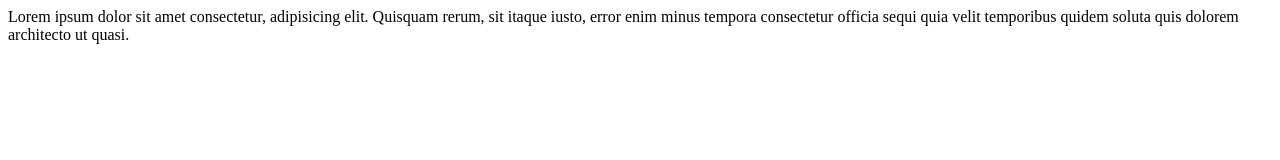
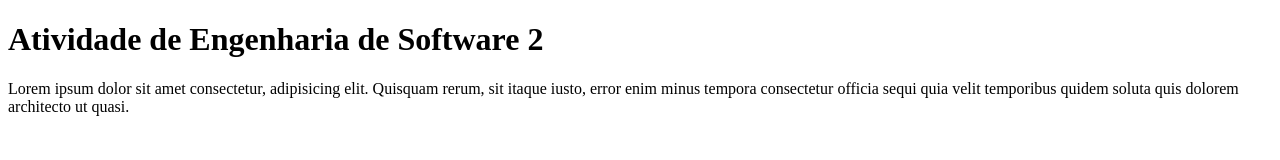
Before and after one commit to TheHalf12/Flashbacks, a plain HTML site: page example-site/index.html in a window 1280 px wide. Drawn offline with Linux system fonts and the light colour scheme.

Commit message:
adding elements to index.html

```diff
--- a/example-site/index.html
+++ b/example-site/index.html
@@ -6,8 +6,11 @@
     <title>Atividade_ES2</title>
 </head>
 <body>
-    Lorem ipsum dolor sit amet consectetur, adipisicing elit.
-    Quisquam rerum, sit itaque iusto, error enim minus tempora consectetur officia
-    sequi quia velit temporibus quidem soluta quis dolorem architecto ut quasi.
+    <h1>Atividade de Engenharia de Software 2</h1>
+    <p>
+        Lorem ipsum dolor sit amet consectetur, adipisicing elit.
+        Quisquam rerum, sit itaque iusto, error enim minus tempora consectetur officia
+        sequi quia velit temporibus quidem soluta quis dolorem architecto ut quasi.
+    </p>
 </body>
 </html>
```
